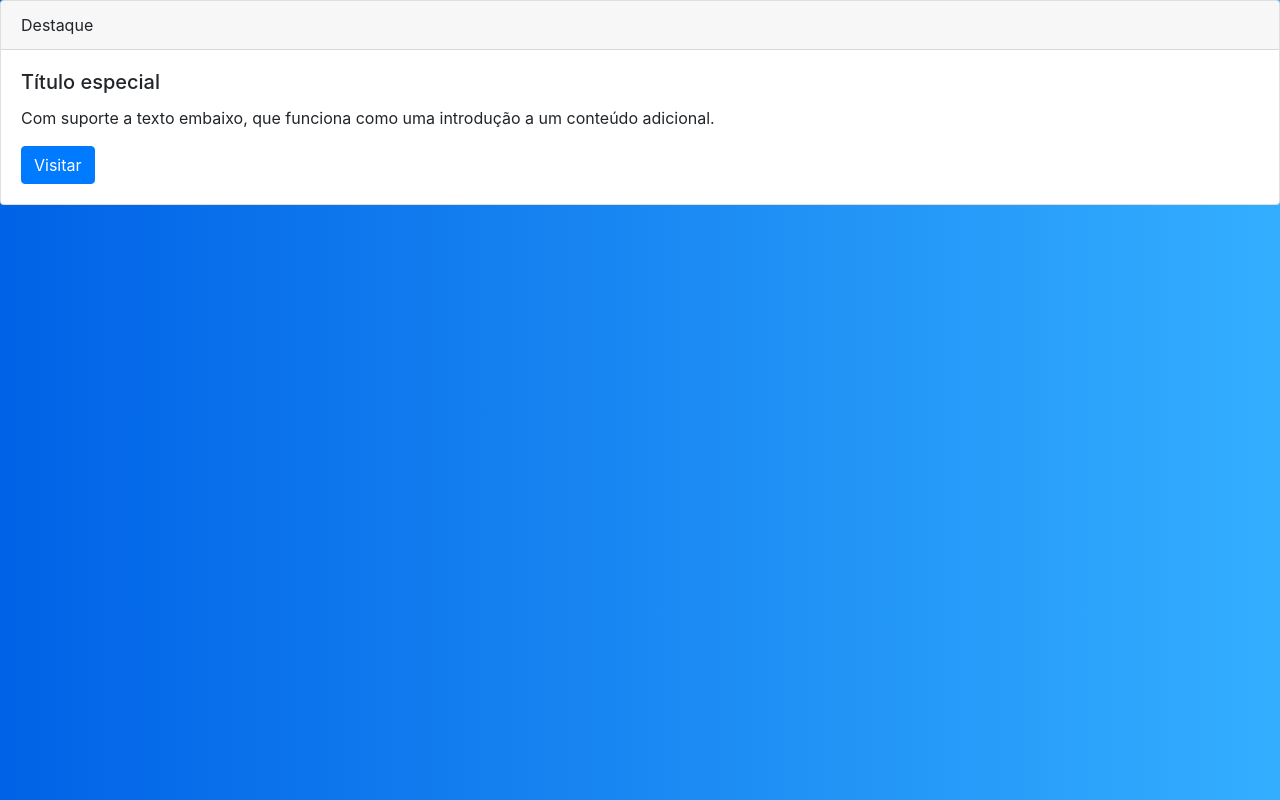
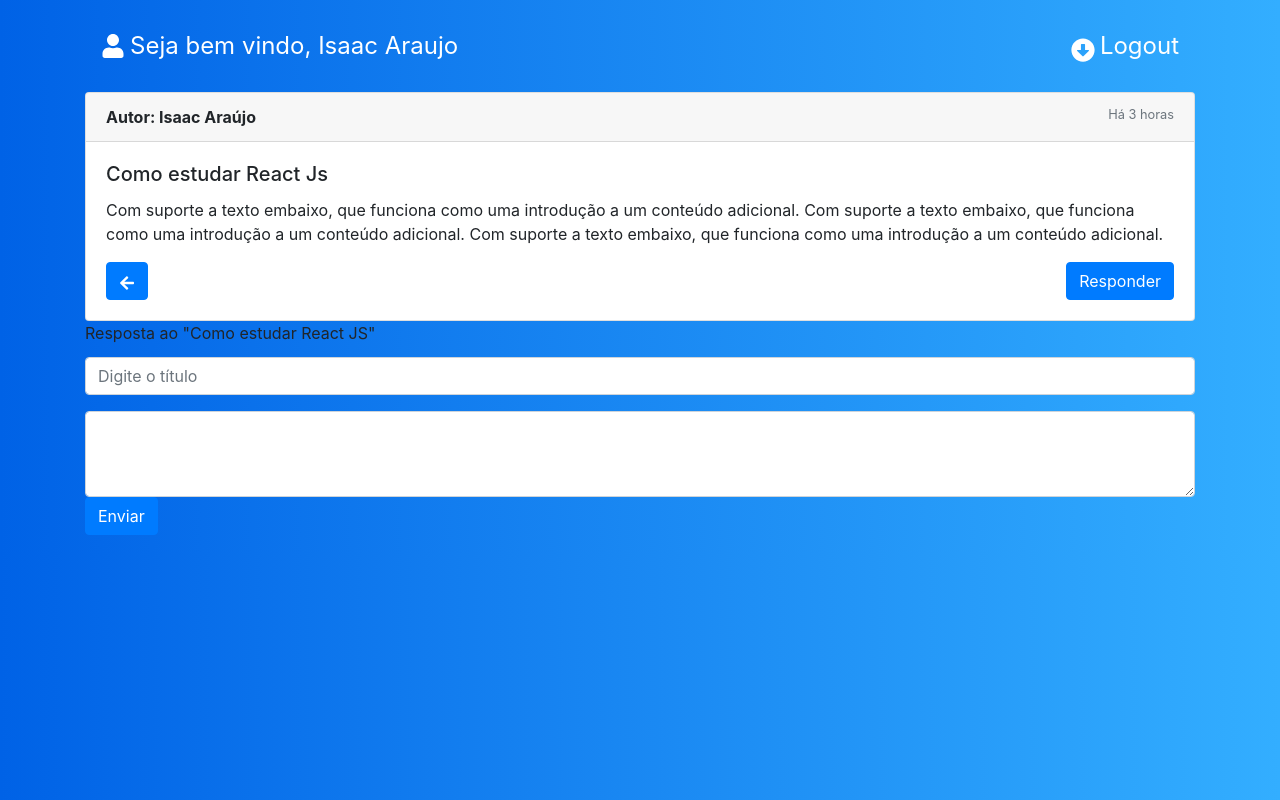
Before and after one commit to IsaacMaciel/projeto-Forum, a React (Create React App) app: page /post in a window 1280 px wide. Built offline with nearby package versions, Linux system fonts and the light colour scheme.

Commit message:
comeco da criacao do formulario de resposta

```diff
--- a/src/views/Post/index.jsx
+++ b/src/views/Post/index.jsx
@@ -1,17 +1,61 @@
 import React from "react";
 
+import Navbar from "../components/navbar";
+import Menu from "../components/menu";
+
+import { FaArrowLeft } from "react-icons/fa";
+import { Link } from "react-router-dom";
+
 export default (props) => (
-    <div className="card">
-        <div className="card-header">Destaque</div>
-        <div className="card-body">
-            <h5 className="card-title">Título especial</h5>
-            <p className="card-text">
-                Com suporte a texto embaixo, que funciona como uma introdução a
-                um conteúdo adicional.
-            </p>
-            <a href="#" className="btn btn-primary">
-                Visitar
-            </a>
+    <div className="container">
+        <Navbar user={"Isaac Araujo"} />
+        <div className="card">
+            <div className="card-header d-flex justify-content-between">
+                <strong> Autor: Isaac Araújo</strong>
+                <small className="text-muted">Há 3 horas</small>
+            </div>
+            <div className="card-body">
+                <h5 className="card-title">Como estudar React Js</h5>
+                <p className="card-text">
+                    Com suporte a texto embaixo, que funciona como uma
+                    introdução a um conteúdo adicional. Com suporte a texto
+                    embaixo, que funciona como uma introdução a um conteúdo
+                    adicional. Com suporte a texto embaixo, que funciona como
+                    uma introdução a um conteúdo adicional.
+                </p>
+                <footer className="d-flex justify-content-between">
+                    <Link to="/dash">
+                        <button className="btn btn-primary">
+                            <FaArrowLeft />
+                        </button>
+                    </Link>
+                    <button className="btn btn-primary">Responder</button>
+                </footer>
+            </div>
         </div>
+        <form action="">
+            <div className="form-group">
+                <div class="form-group">
+                    <label
+                        className="card-title"
+                        for="exampleFormControlInput1"
+                    >
+                        Resposta ao "Como estudar React JS"
+                    </label>
+                    <input
+                        type="text"
+                        class="form-control"
+                        id="exampleFormControlInput1"
+                        placeholder="Digite o título"
+                    />
+                </div>
+                <textarea
+                    className="form-control"
+                    id="exampleFormControlTextarea1"
+                    rows="3"
+                ></textarea>
+                <button className="btn btn-primary">Enviar</button>
+            </div>
+        </form>
     </div>
 );
```
